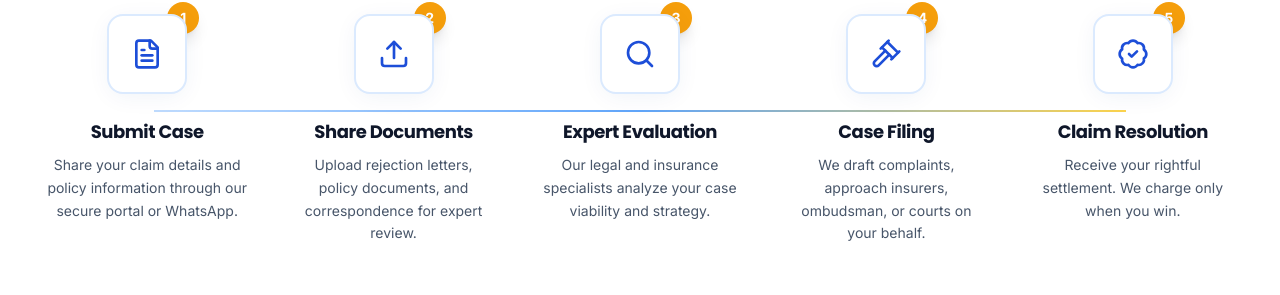
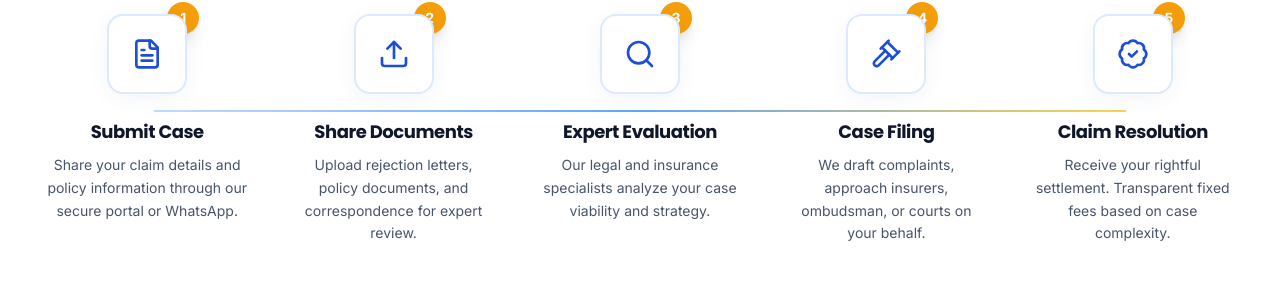
Before and after one commit to kanoigroups-stack/claimresolve-pro, a Next.js app: page / in a window 1280 px wide. Shown: the part 2338-2633 px from the top of the page. Built offline with nearby package versions, Linux system fonts and the light colour scheme.

Commit message:
Update ProcessSection.tsx

```diff
--- a/components/sections/ProcessSection.tsx
+++ b/components/sections/ProcessSection.tsx
@@ -10,7 +10,7 @@ const steps = [
   { icon: Upload, title: "Share Documents", description: "Upload rejection letters, policy documents, and correspondence for expert review." },
   { icon: Search, title: "Expert Evaluation", description: "Our legal and insurance specialists analyze your case viability and strategy." },
   { icon: Gavel, title: "Case Filing", description: "We draft complaints, approach insurers, ombudsman, or courts on your behalf." },
-  { icon: BadgeCheck, title: "Claim Resolution", description: "Receive your rightful settlement. We charge only when you win." },
+  { icon: BadgeCheck, title: "Claim Resolution", description: "Receive your rightful settlement. Transparent fixed fees based on case complexity." },
 ];
 
 export default function ProcessSection() {
```
